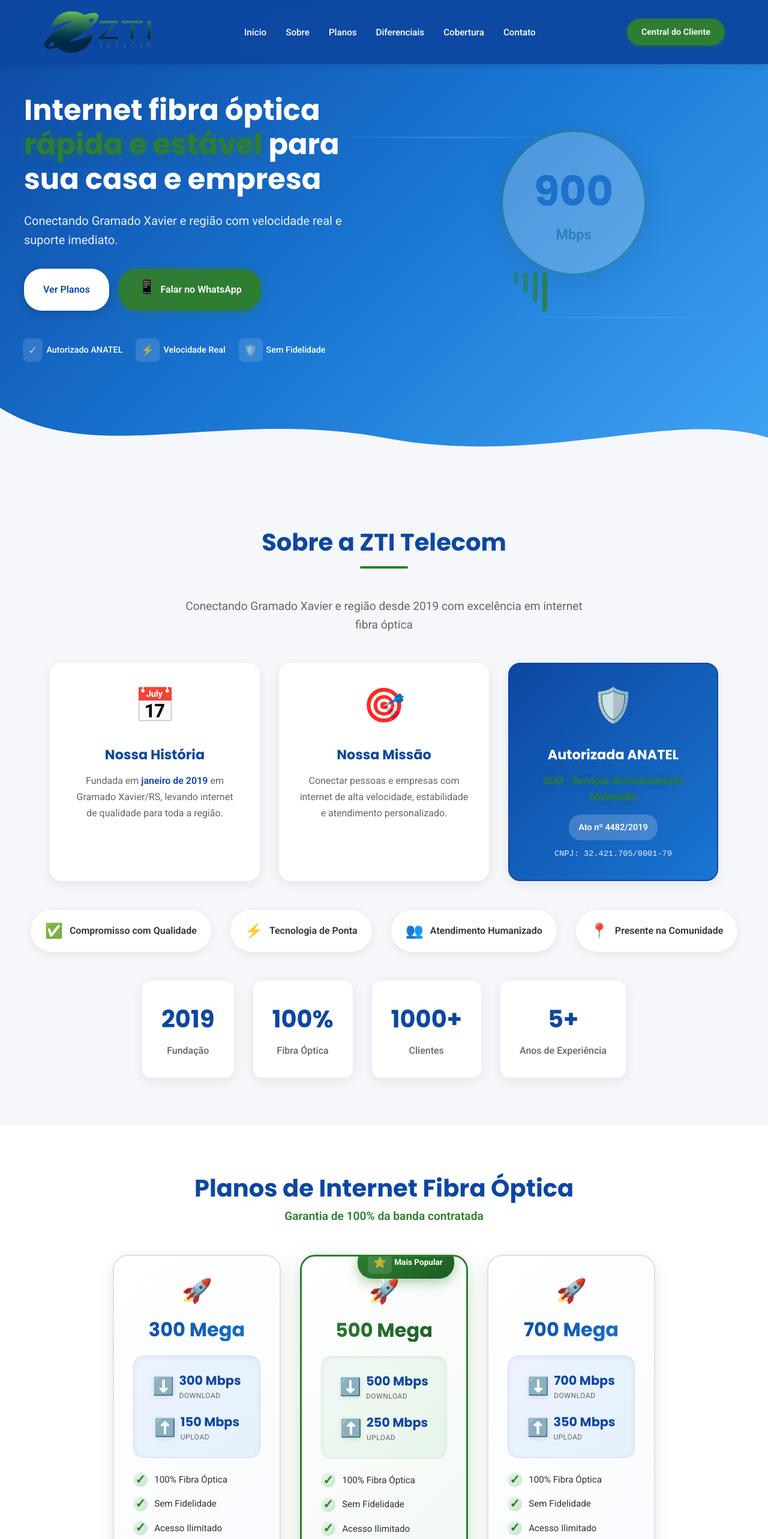
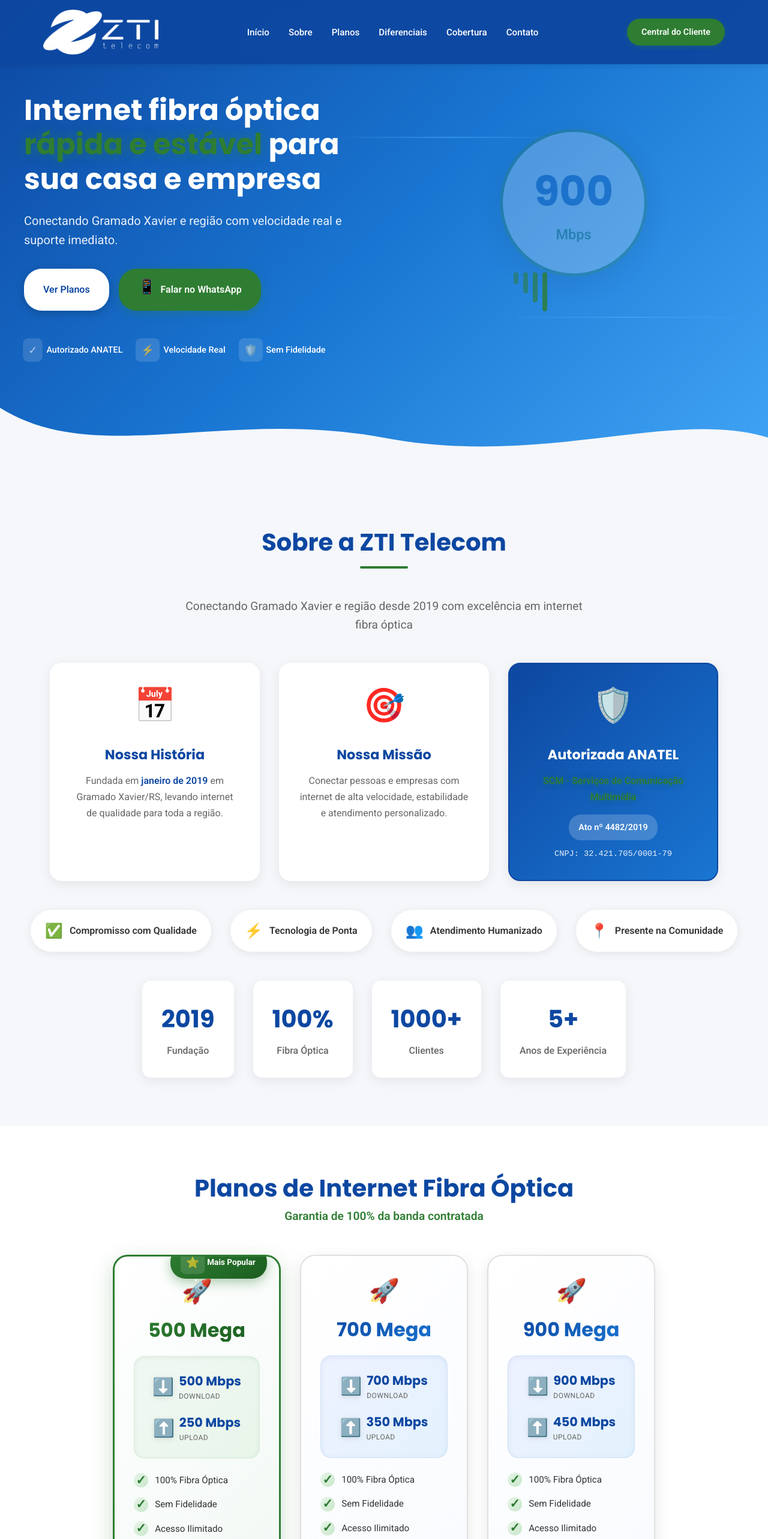
Before and after one commit to robertoedu/zti-telecom, a React (Vite) app: page / in a window 1280 px wide. Shown: the top 2566 px of the page at 60% size. Built offline with nearby package versions, Linux system fonts and the light colour scheme.

Commit message:
alteração de logo e planos

```diff
--- a/src/components/Navbar.jsx
+++ b/src/components/Navbar.jsx
@@ -40,7 +40,7 @@
         {/* Logo */}
         <div className="navbar-logo" onClick={() => scrollToSection("inicio")}>
           <img
-            src="/zti-telecom/logo-zti.png"
+            src="/zti-telecom/zti-branco.png"
             alt="ZTI Telecom"
             className="logo-image"
           />
--- a/src/components/Plans.jsx
+++ b/src/components/Plans.jsx
@@ -2,7 +2,6 @@
 
 const Plans = () => {
   const plans = [
-    { name: "300 Mega", download: "300", upload: "150", recommended: false },
     { name: "500 Mega", download: "500", upload: "250", recommended: true },
     { name: "700 Mega", download: "700", upload: "350", recommended: false },
     { name: "900 Mega", download: "900", upload: "450", recommended: false },
```
Also changed, not shown: public/zti-branco.png (added).
